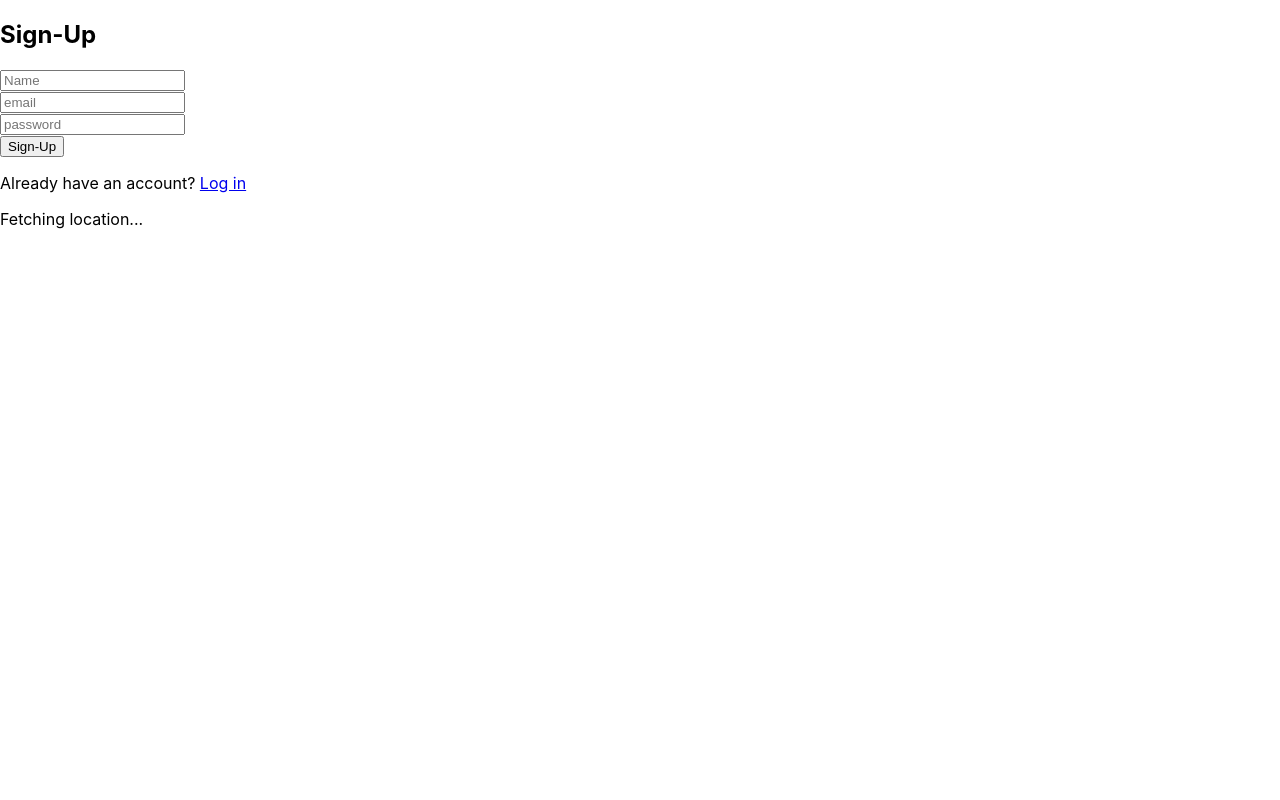
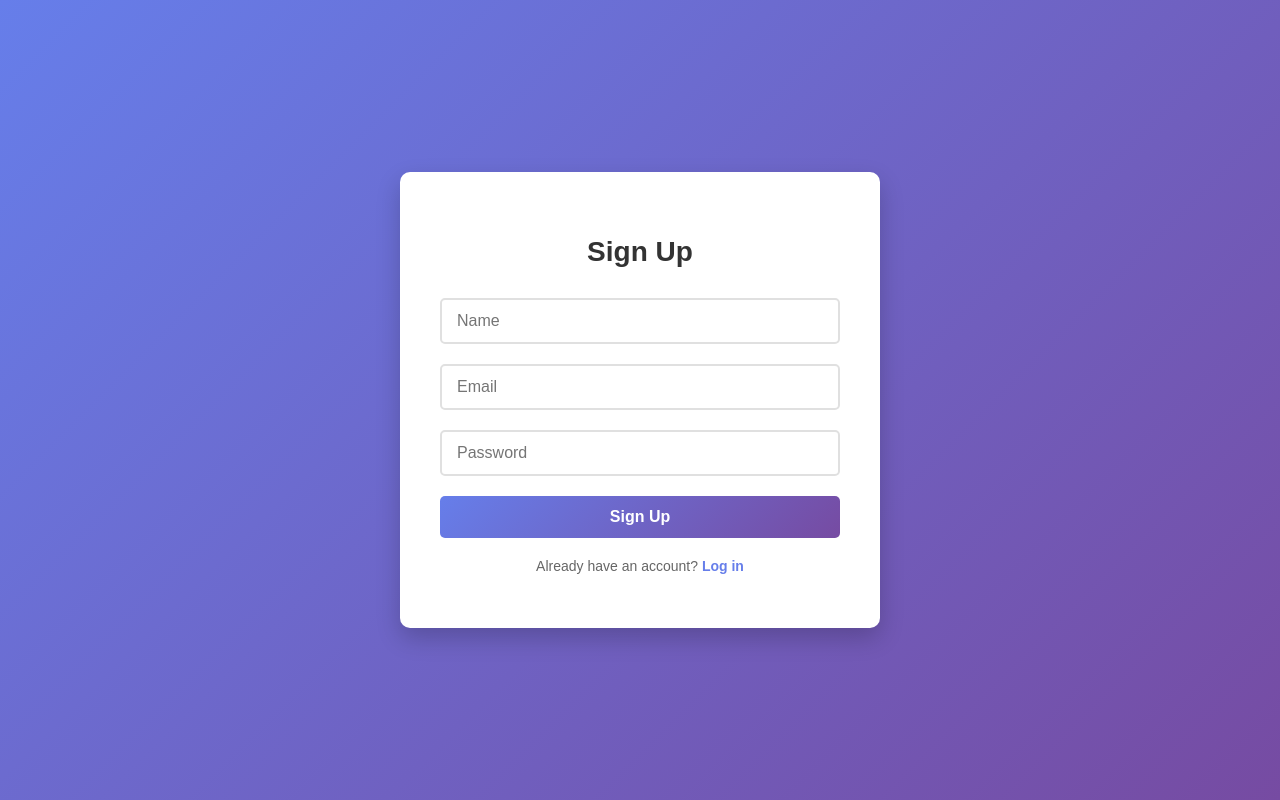
Before and after one commit to vivekkp1212006/Natural-Disaster-Alert-System, a React (Create React App) app in the folder frontend/: page /signup in a window 1280 px wide. Built offline with nearby package versions, Linux system fonts and the light colour scheme; no server answers.

Commit message:
message signup page css added

```diff
--- /dev/null
+++ b/frontend/src/pages/signup.css
@@ -0,0 +1,113 @@
+.signup-container {
+    display: flex;
+    justify-content: center;
+    align-items: center;
+    min-height: 100vh;
+    background: linear-gradient(135deg, #667eea 0%, #764ba2 100%);
+    font-family: 'Arial', sans-serif;
+}
+
+.signup-box {
+    background: white;
+    padding: 40px;
+    border-radius: 10px;
+    box-shadow: 0 10px 25px rgba(0, 0, 0, 0.2);
+    width: 100%;
+    max-width: 400px;
+}
+
+.signup-box h2 {
+    text-align: center;
+    color: #333;
+    margin-bottom: 30px;
+    font-size: 28px;
+}
+
+.signup-form {
+    display: flex;
+    flex-direction: column;
+}
+
+.form-group {
+    margin-bottom: 20px;
+}
+
+.form-group input {
+    width: 100%;
+    padding: 12px 15px;
+    border: 2px solid #e0e0e0;
+    border-radius: 5px;
+    font-size: 16px;
+    transition: border-color 0.3s;
+    box-sizing: border-box;
+}
+
+.form-group input:focus {
+    outline: none;
+    border-color: #667eea;
+}
+
+.signup-button {
+    width: 100%;
+    padding: 12px;
+    background: linear-gradient(135deg, #667eea 0%, #764ba2 100%);
+    color: white;
+    border: none;
+    border-radius: 5px;
+    font-size: 16px;
+    font-weight: bold;
+    cursor: pointer;
+    transition: transform 0.2s, box-shadow 0.2s;
+}
+
+.signup-button:hover {
+    transform: translateY(-2px);
+    box-shadow: 0 5px 15px rgba(102, 126, 234, 0.4);
+}
+
+.signup-button:active {
+    transform: translateY(0);
+}
+
+.message {
+    margin-top: 20px;
+    padding: 10px;
+    border-radius: 5px;
+    text-align: center;
+    font-size: 14px;
+}
+
+.message.error {
+    background-color: #fee;
+    color: #c33;
+    border: 1px solid #fcc;
+}
+
+.message.success {
+    background-color: #efe;
+    color: #3c3;
+    border: 1px solid #cfc;
+}
+
+.message.info {
+    background-color: #e3f2fd;
+    color: #1976d2;
+    border: 1px solid #90caf9;
+}
+
+.login-link {
+    text-align: center;
+    margin-top: 20px;
+    color: #666;
+    font-size: 14px;
+}
+
+.login-link a {
+    color: #667eea;
+    text-decoration: none;
+    font-weight: bold;
+}
+
+.login-link a:hover {
+    text-decoration: underline;
+}
--- a/frontend/src/pages/signup.jsx
+++ b/frontend/src/pages/signup.jsx
@@ -2,98 +2,129 @@ import axios from "axios";
 import React, { useEffect, useState } from "react";
 import { useNavigate } from "react-router-dom";
 import { Link } from "react-router-dom";
+import "./signup.css";
 
-const Signup = () =>  {
+const Signup = () => {
     const [name, setName] = useState("");
     const [email, setEmail] = useState("");
     const [password, setPassword] = useState("");
     const [message, setMessage] = useState("");
+    const [messageType, setMessageType] = useState("");
     const [location, setLocation] = useState({
         latitude: null,
         longitude: null,
     });
     const navigate = useNavigate();
+
     useEffect(() => {
-        if(!navigator.geolocation) {
+        if (!navigator.geolocation) {
             setMessage("Geolocation is not supported by this browser");
+            setMessageType("error");
             return;
         }
         navigator.geolocation.getCurrentPosition(
             (position) => {
-                // successor callback
                 setLocation({
                     latitude: position.coords.latitude,
                     longitude: position.coords.longitude
                 });
+                setMessage("Location detected successfully!");
+                setMessageType("success");
             },
             (error) => {
-                if(error.code === 1) {
+                setMessageType("error");
+                if (error.code === 1) {
                     setMessage("Location permission denied. Please enable location access in browser settings and reload the page.");
-                }
-                else if(error.code === 2) {
-                    setMessage("Location un available");
-                }
-                else if(error.code === 3) {
+                } else if (error.code === 2) {
+                    setMessage("Location unavailable");
+                } else if (error.code === 3) {
                     setMessage("Request timeout");
                 }
             }
         );
-    },  []);
+    }, []);
+
     const handleSubmit = async (e) => {
         e.preventDefault();
         if (!location.latitude || !location.longitude) {
             setMessage("Location is required to register");
+            setMessageType("error");
             return;
         }
 
         try {
-            const res = await axios.post("http://localhost:5000/api/auth/register", {name, email, password, location: {lat: location.latitude, lng: location.longitude,},});
+            const res = await axios.post("http://localhost:5000/api/auth/register", {
+                name,
+                email,
+                password,
+                location: {
+                    lat: location.latitude,
+                    lng: location.longitude,
+                },
+            });
             setMessage(res.data.message);
+            setMessageType("success");
             localStorage.setItem("pendingEmail", email);
             navigate("/verify-otp");
-        }
-        catch (err) {
-            if(err.response && err.response.data) {
+        } catch (err) {
+            setMessageType("error");
+            if (err.response && err.response.data) {
                 setMessage(err.response.data.message);
-            }
-            else {
+            } else {
                 setMessage("Something went wrong. Try again later");
             }
         }
     };
+
     return (
-        <div>
-            <h2>Sign-Up</h2>
-            <form onSubmit={handleSubmit}>
+        <div className="signup-container">
+            <div className="signup-box">
+                <h2>Sign Up</h2>
+
+                <form onSubmit={handleSubmit} className="signup-form">
+                    <div className="form-group">
                         <input
                             type="text"
                             placeholder="Name"
                             value={name}
                             required
                             onChange={(e) => setName(e.target.value)}
-                /><br></br>
+                        />
+                    </div>
+
+                    <div className="form-group">
                         <input
                             type="email"
-                    placeholder="email"
+                            placeholder="Email"
                             value={email}
                             required
-                    onChange={ (e) => setEmail(e.target.value)}
-                /><br></br>
+                            onChange={(e) => setEmail(e.target.value)}
+                        />
+                    </div>
+
+                    <div className="form-group">
                         <input
                             type="password"
-                    placeholder="password"
+                            placeholder="Password"
                             value={password}
                             required
-                    onChange={ (e)=> setPassword(e.target.value)}
-                /><br></br>
-                <button type="submit">
-                    Sign-Up
+                            onChange={(e) => setPassword(e.target.value)}
+                        />
+                    </div>
+
+                    <button type="submit" className="signup-button">
+                        Sign Up
                     </button>
                 </form>
-            <p>
+
+                <p className="login-link">
                     Already have an account? <Link to={"/login"}>Log in</Link>
                 </p>
-            <p>{message || "Fetching location..."}</p>
+
+                {message && (
+                    <p className={`message ${messageType}`}>{message}</p>
+                )}
+            </div>
         </div>
     );
 };
```
Lines whose indentation alone changed are shown as unchanged.
